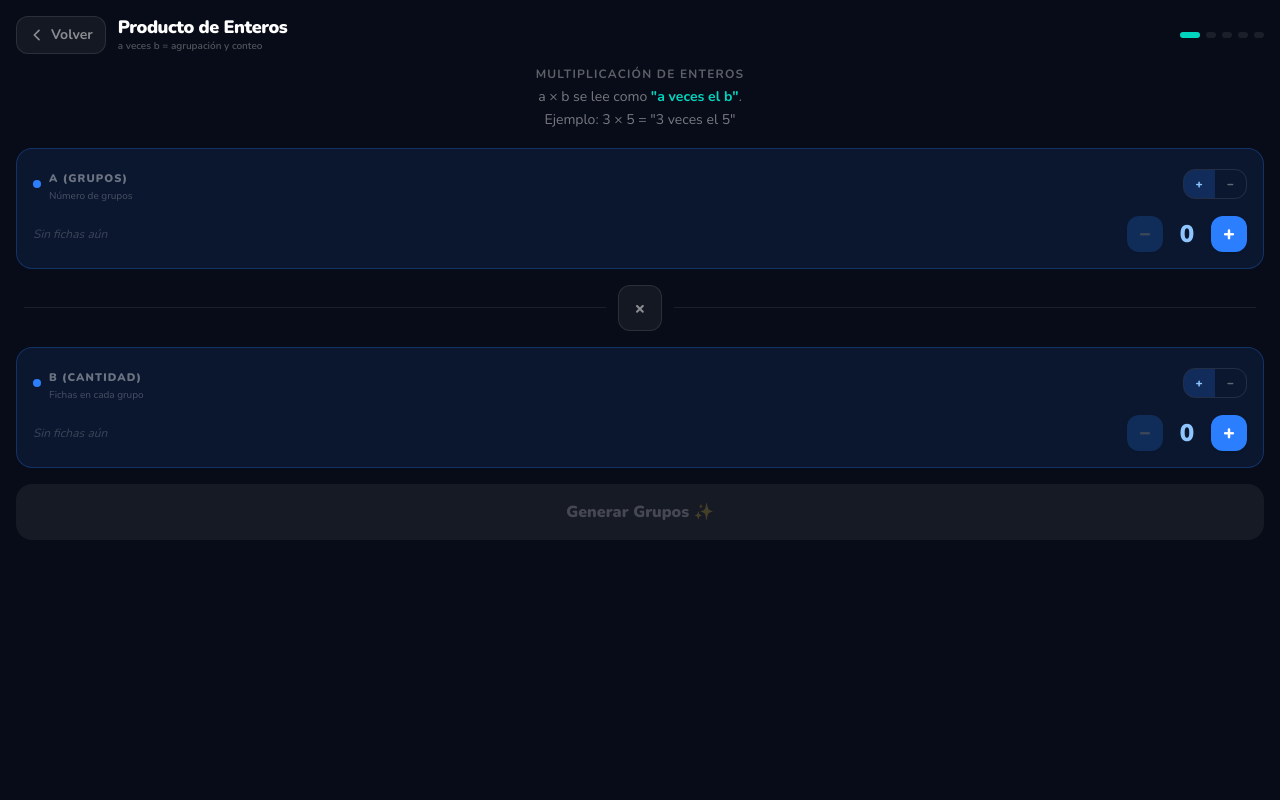
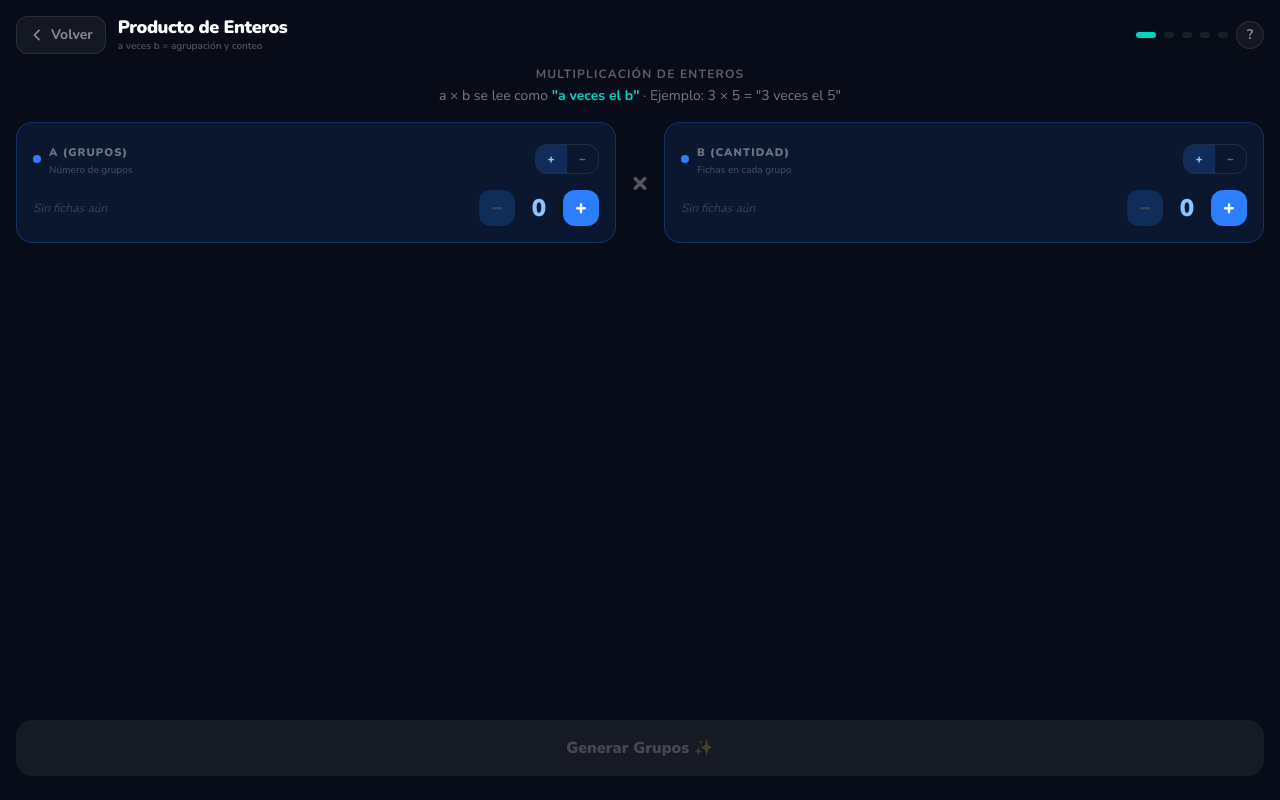
Before and after one commit to tucno21/matematica, a React (Vite) app: page /producto-enteros in a window 1280 px wide. Built offline with nearby package versions, Linux system fonts and the light colour scheme.

Commit message:
mejoras en multiplicacion de enteros

```diff
--- a/src/views/ProductoEnteroView.tsx
+++ b/src/views/ProductoEnteroView.tsx
@@ -1,5 +1,6 @@
 import { useState, useRef, useCallback, useEffect } from "react";
 import { useNavigate } from "react-router-dom";
+import ModalHelp from "../components/ModalHelp";
 
 // ─── Types ────────────────────────────────────────────────────────────────────
 type Phase = "setup" | "build" | "flip" | "count" | "result";
@@ -223,6 +224,7 @@ export default function ProductoEnteroView() {
     const [flippingIds, setFlippingIds] = useState<Set<string>>(new Set());
     const [counting, setCounting] = useState(false);
     const [resultValue, setResultValue] = useState(0);
+    const [showHelp, setShowHelp] = useState(false);
 
     // Dragging state
     const [draggingId, setDraggingId] = useState<string | null>(null);
@@ -470,26 +472,33 @@ export default function ProductoEnteroView() {
                     <h1 className="text-[15px] sm:text-lg font-black tracking-tight leading-tight truncate">Producto de Enteros</h1>
                     <p className="text-[10px] text-white/30 font-semibold">a veces b = agrupación y conteo</p>
                 </div>
-                <div className="flex items-center gap-1.5 shrink-0">
+                <div className="flex items-center gap-2 shrink-0">
                     {phaseList.map((p, i) => (
                         <div key={p} className={`h-1.5 rounded-full transition-all duration-300
               ${phase === p ? "w-5 bg-teal-400" : phaseList.indexOf(phase) > i ? "w-2.5 bg-white/25" : "w-2.5 bg-white/8"}`} />
                     ))}
+                    <button
+                        onClick={() => setShowHelp(true)}
+                        className="w-7 h-7 rounded-full bg-white/5 border border-white/10 text-white/50 text-sm font-bold flex items-center justify-center hover:bg-white/10 hover:text-white transition-all active:scale-95"
+                    >
+                        ?
+                    </button>
                 </div>
             </header>
 
             {/* ══════════════════ SETUP ══════════════════ */}
             {phase === "setup" && (
-                <main className="flex-1 flex flex-col gap-4 px-4 pb-6 overflow-y-auto">
+                <main className="flex-1 flex flex-col px-4 pb-6 overflow-y-auto">
+                    <div className="flex-1 flex flex-col gap-4">
                         <div className="text-center anim-up pt-1">
                             <p className="text-white/35 text-xs font-bold uppercase tracking-widest mb-1">Multiplicación de enteros</p>
-                        <p className="text-white/45 text-sm leading-relaxed max-w-xs mx-auto">
-                            a × b se lee como <span className="text-teal-400 font-bold">"a veces el b"</span>.<br />
-                            Ejemplo: 3 × 5 = "3 veces el 5"
+                            <p className="text-white/45 text-sm whitespace-nowrap">
+                                a × b se lee como <span className="text-teal-400 font-bold">"a veces el b"</span> · Ejemplo: 3 × 5 = "3 veces el 5"
                             </p>
                         </div>
 
-                    <div className="anim-up" style={{ animationDelay: "0.05s" }}>
+                        <div className="flex flex-col sm:flex-row items-stretch gap-2 anim-up" style={{ animationDelay: "0.05s" }}>
+                            <div className="flex-1">
                                 <NumberInputCard
                                     label="a (grupos)" sublabel="Número de grupos"
                                     sign={aSign} count={aValue}
@@ -497,32 +506,27 @@ export default function ProductoEnteroView() {
                                 />
                             </div>
 
-                    <div className="flex items-center gap-3 px-2 anim-up" style={{ animationDelay: "0.1s" }}>
-                        <div className="flex-1 h-px bg-white/8" />
-                        <div className="bg-white/5 border border-white/10 rounded-xl px-4 py-2">
-                            <span className="text-white/50 text-lg font-black">×</span>
-                        </div>
-                        <div className="flex-1 h-px bg-white/8" />
+                            <div className="flex items-center justify-center shrink-0 sm:w-8 py-1">
+                                <span className="text-white/30 text-3xl font-black">×</span>
                             </div>
 
-                    <div className="anim-up" style={{ animationDelay: "0.14s" }}>
+                            <div className="flex-1">
                                 <NumberInputCard
                                     label="b (cantidad)" sublabel="Fichas en cada grupo"
                                     sign={bSign} count={bValue}
                                     onSignChange={setBSign} onCountChange={setBValue}
                                 />
                             </div>
+                        </div>
 
                         {canGenerate && (
                             <div className="anim-up anim-pop bg-white/4 border border-white/8 rounded-2xl px-4 py-4" style={{ animationDelay: "0.18s" }}>
                                 <p className="text-center text-white/25 text-[10px] uppercase tracking-widest mb-3 font-bold">Interpretación</p>
-
                                 <div className="flex items-center justify-center gap-2 text-xl font-black mb-2">
                                     <span className={aColor === "blue" ? "text-blue-300" : "text-red-300"}>{formatExpr(aActual)}</span>
                                     <span className="text-white/30">×</span>
                                     <span className={bColor === "blue" ? "text-blue-300" : "text-red-300"}>{formatExpr(bActual)}</span>
                                 </div>
-
                                 <div className="flex items-center gap-2 mb-2">
                                     <div className="flex-1 h-px bg-white/8" />
                                     <span className="text-teal-400 text-xs font-black uppercase">=</span>
@@ -531,8 +535,9 @@ export default function ProductoEnteroView() {
                                 </div>
                             </div>
                         )}
+                    </div>
 
-                    <div className="anim-up" style={{ animationDelay: "0.24s" }}>
+                    <div className="anim-up pt-4" style={{ animationDelay: "0.24s" }}>
                         <button
                             disabled={!canGenerate}
                             onClick={handleGenerate}
@@ -846,6 +851,61 @@ export default function ProductoEnteroView() {
                     </button>
                 </main>
             )}
+
+            <ModalHelp
+                open={showHelp}
+                onClose={() => setShowHelp(false)}
+                title="¿Cómo multiplicar enteros con fichas?"
+                bgColor="#080c18"
+                buttonColor="bg-teal-500 hover:bg-teal-400"
+            >
+                <div className="space-y-4 text-white/80 text-sm leading-relaxed">
+                    <div>
+                        <p className="text-xs font-bold uppercase tracking-widest mb-2" style={{ color: "rgba(255,255,255,.35)" }}>Paso 1 — Configura</p>
+                        <ol className="space-y-2 list-decimal list-inside">
+                            <li>En <strong className="text-white">a (grupos)</strong> elige el signo y cuántos grupos formar.</li>
+                            <li>En <strong className="text-white">b (cantidad)</strong> elige el signo y cuántas fichas van en cada grupo.</li>
+                            <li>Presiona <strong className="text-white">Generar Grupos ✨</strong>.</li>
+                        </ol>
+                    </div>
+
+                    <div className="h-px" style={{ background: "rgba(255,255,255,.08)" }} />
+
+                    <div>
+                        <p className="text-xs font-bold uppercase tracking-widest mb-2" style={{ color: "rgba(255,255,255,.35)" }}>Paso 2 — Forma los grupos</p>
+                        <ul className="space-y-2 list-disc list-inside">
+                            <li><strong className="text-white">Arrastra</strong> las fichas a las columnas para crear los grupos.</li>
+                            <li>Cada columna debe tener exactamente <strong className="text-teal-400">|b|</strong> fichas.</li>
+                            <li>Cuando todos los grupos estén correctos, pulsa <strong className="text-teal-400">✅ ¡Listo! Siguiente paso →</strong>.</li>
+                        </ul>
+                    </div>
+
+                    <div className="h-px" style={{ background: "rgba(255,255,255,.08)" }} />
+
+                    <div>
+                        <p className="text-xs font-bold uppercase tracking-widest mb-2" style={{ color: "rgba(255,255,255,.35)" }}>Paso 3 — Voltear (si a es negativo)</p>
+                        <ul className="space-y-2 list-disc list-inside">
+                            <li>Si <strong className="text-white">a</strong> es negativo, todas las fichas cambian de color: <span className="text-blue-400 font-bold">+1</span> → <span className="text-red-400 font-bold">−1</span> y viceversa.</li>
+                            <li>Si <strong className="text-white">a</strong> es positivo, se salta este paso.</li>
+                        </ul>
+                    </div>
+
+                    <div className="h-px" style={{ background: "rgba(255,255,255,.08)" }} />
+
+                    <div>
+                        <p className="text-xs font-bold uppercase tracking-widest mb-2" style={{ color: "rgba(255,255,255,.35)" }}>Paso 4 — Contar y resultado</p>
+                        <ul className="space-y-2 list-disc list-inside">
+                            <li>Presiona <strong className="text-teal-400">✅ Contar fichas y ver resultado</strong>.</li>
+                            <li>Se cuentan todas las fichas y se muestra el <strong className="text-white">valor final</strong>.</li>
+                        </ul>
+                    </div>
+
+                    <div className="rounded-xl p-3" style={{ background: "rgba(20,184,166,0.08)", border: "1px solid rgba(20,184,166,0.2)" }}>
+                        <p className="text-xs font-bold mb-1 text-teal-400">💡 Idea clave</p>
+                        <p className="text-xs text-white/60">Multiplicar es hacer <strong className="text-teal-400">grupos iguales</strong>. Signos iguales → resultado <span className="text-blue-400 font-bold">positivo</span>. Signos diferentes → resultado <span className="text-red-400 font-bold">negativo</span>.</p>
+                    </div>
+                </div>
+            </ModalHelp>
         </div>
     );
 }
```
Lines whose indentation alone changed are shown as unchanged.
